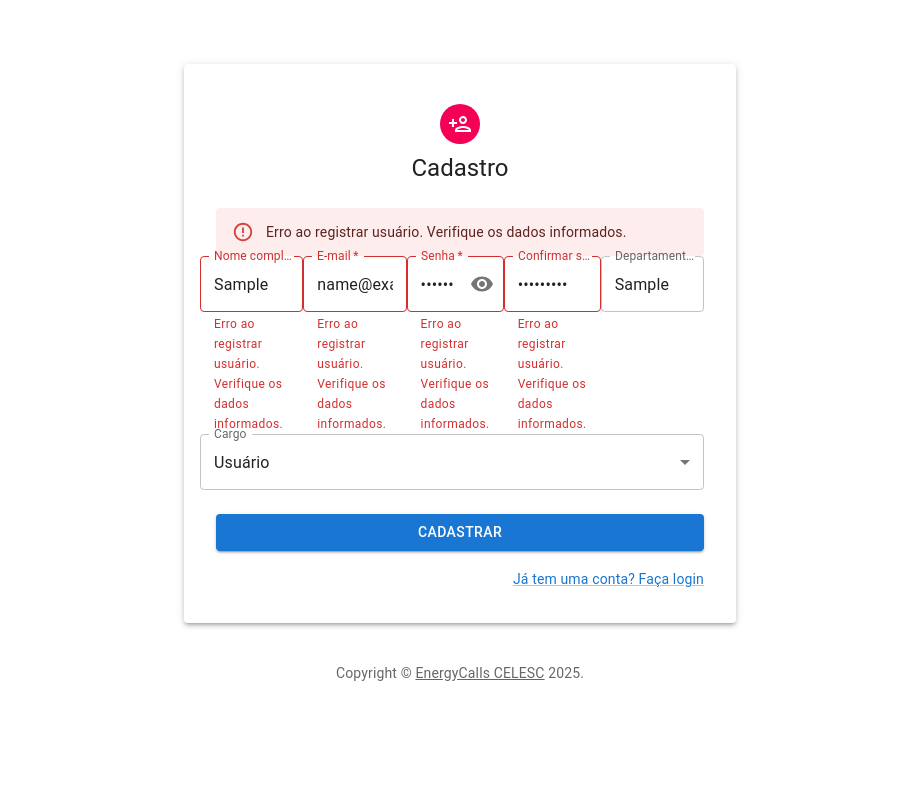
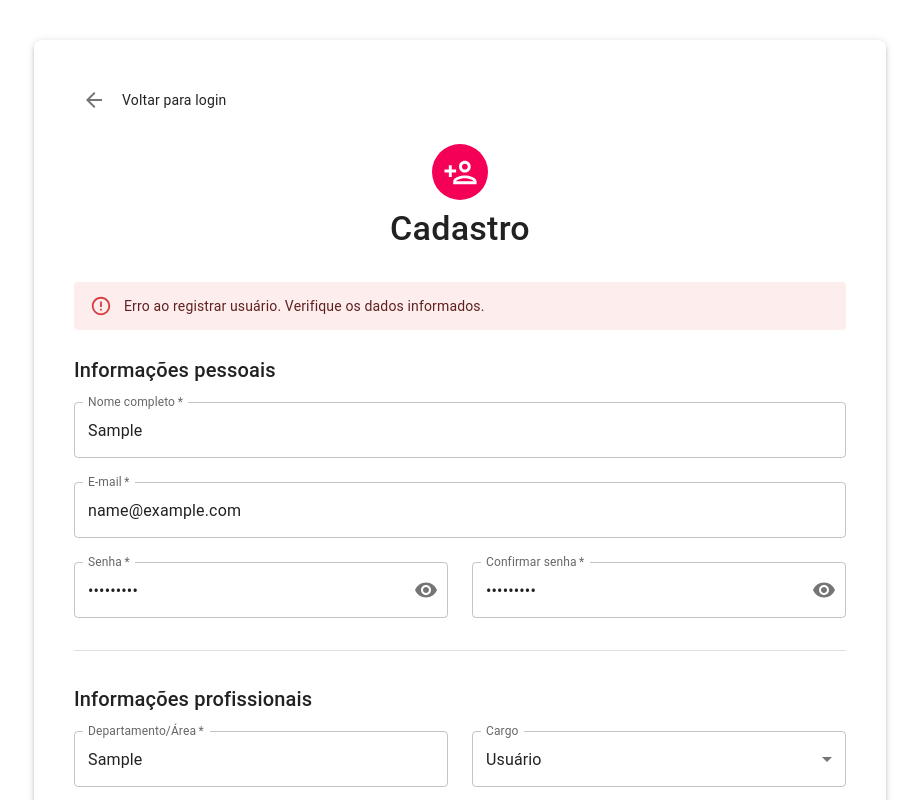
Before and after one commit to designativa07/celesc_energycalls, a React (Create React App) app in the folder client/: page /register in a window 1280 px wide. Both pictures are taken after typing "Sample", "name@example.com", "Sample123", "Sample123", "Sample" into the empty fields and a click on the button "CADASTRAR". Shown: the top 800 px of the page, without its empty margins (180-1099 px from the left). Built offline with nearby package versions, Linux system fonts and the light colour scheme; no server answers.

Commit message:
Improve UI: Add counterpart login button and enhance registration page layout

```diff
--- a/client/src/pages/Login.js
+++ b/client/src/pages/Login.js
@@ -11,12 +11,14 @@ import {
   Paper,
   Alert,
   IconButton,
-  InputAdornment
+  InputAdornment,
+  Divider
 } from '@mui/material';
 import {
   LockOutlined as LockOutlinedIcon,
   Visibility,
-  VisibilityOff
+  VisibilityOff,
+  Business as BusinessIcon
 } from '@mui/icons-material';
 import { useAuth } from '../contexts/AuthContext';
 
@@ -132,6 +134,21 @@ const Login = () => {
             >
               Entrar
             </Button>
+
+            <Divider sx={{ width: '100%', my: 2 }}>ou</Divider>
+
+            <Button
+              fullWidth
+              variant="outlined"
+              color="secondary"
+              startIcon={<BusinessIcon />}
+              component={RouterLink}
+              to="/counterpart-login"
+              sx={{ mb: 2 }}
+            >
+              Entrar como Contraparte
+            </Button>
+
             <Box sx={{ display: 'flex', justifyContent: 'space-between', width: '100%' }}>
               <Box>
                 <Link href="#" variant="body2">
--- a/client/src/pages/Register.js
+++ b/client/src/pages/Register.js
@@ -16,12 +16,14 @@ import {
   MenuItem,
   FormControl,
   InputLabel,
-  Select
+  Select,
+  Divider
 } from '@mui/material';
 import {
   PersonAddOutlined as PersonAddIcon,
   Visibility,
-  VisibilityOff
+  VisibilityOff,
+  ArrowBack as ArrowBackIcon
 } from '@mui/icons-material';
 import { useAuth } from '../contexts/AuthContext';
 
@@ -37,6 +39,7 @@ const Register = () => {
   const [error, setError] = useState('');
   const [success, setSuccess] = useState('');
   const [showPassword, setShowPassword] = useState(false);
+  const [showConfirmPassword, setShowConfirmPassword] = useState(false);
   const { register } = useAuth();
   const navigate = useNavigate();
 
@@ -91,11 +94,16 @@ const Register = () => {
     setShowPassword(!showPassword);
   };
 
+  const handleToggleConfirmPasswordVisibility = () => {
+    setShowConfirmPassword(!showConfirmPassword);
+  };
+
   return (
-    <Container component="main" maxWidth="sm">
+    <Container component="main" maxWidth="md">
       <Box
         sx={{
-          marginTop: 8,
+          marginTop: 5,
+          marginBottom: 5,
           display: 'flex',
           flexDirection: 'column',
           alignItems: 'center',
@@ -104,35 +112,48 @@ const Register = () => {
         <Paper
           elevation={3}
           sx={{
-            p: 4,
+            p: { xs: 3, md: 5 },
             width: '100%',
             display: 'flex',
             flexDirection: 'column',
             alignItems: 'center',
+            borderRadius: 2,
           }}
         >
-          <Avatar sx={{ m: 1, bgcolor: 'secondary.main' }}>
-            <PersonAddIcon />
+          <Box sx={{ display: 'flex', alignItems: 'center', alignSelf: 'flex-start', mb: 2 }}>
+            <IconButton onClick={() => navigate('/login')} sx={{ mr: 1 }}>
+              <ArrowBackIcon />
+            </IconButton>
+            <Typography variant="body2">Voltar para login</Typography>
+          </Box>
+
+          <Avatar sx={{ m: 1, bgcolor: 'secondary.main', width: 56, height: 56 }}>
+            <PersonAddIcon fontSize="large" />
           </Avatar>
-          <Typography component="h1" variant="h5">
+
+          <Typography component="h1" variant="h4" sx={{ mb: 3, fontWeight: 500 }}>
             Cadastro
           </Typography>
 
-          <Box component="form" onSubmit={handleSubmit} noValidate sx={{ mt: 3 }}>
+          <Box component="form" onSubmit={handleSubmit} noValidate sx={{ mt: 1, width: '100%' }}>
             {error && (
-              <Alert severity="error" sx={{ mb: 2 }}>
+              <Alert severity="error" sx={{ mb: 3 }}>
                 {error}
               </Alert>
             )}
 
             {success && (
-              <Alert severity="success" sx={{ mb: 2 }}>
+              <Alert severity="success" sx={{ mb: 3 }}>
                 {success}
               </Alert>
             )}
 
-            <Grid container spacing={2}>
-              <Grid flex={12}>
+            <Typography variant="h6" sx={{ mb: 2, fontWeight: 500 }}>
+              Informações pessoais
+            </Typography>
+
+            <Grid container spacing={3}>
+              <Grid item xs={12}>
                 <TextField
                   label="Nome completo"
                   fullWidth
@@ -140,12 +161,11 @@ const Register = () => {
                   name="name"
                   value={formData.name}
                   onChange={handleChange}
-                  error={!!error}
-                  helperText={error}
+                  variant="outlined"
                 />
               </Grid>
 
-              <Grid flex={12}>
+              <Grid item xs={12}>
                 <TextField
                   label="E-mail"
                   fullWidth
@@ -154,22 +174,20 @@ const Register = () => {
                   name="email"
                   value={formData.email}
                   onChange={handleChange}
-                  error={!!error}
-                  helperText={error}
+                  variant="outlined"
                 />
               </Grid>
 
-              <Grid flex={1}>
+              <Grid item xs={12} md={6}>
                 <TextField
                   label="Senha"
                   fullWidth
                   required
-                  type="password"
+                  type={showPassword ? 'text' : 'password'}
                   name="password"
                   value={formData.password}
                   onChange={handleChange}
-                  error={!!error}
-                  helperText={error}
+                  variant="outlined"
                   InputProps={{
                     endAdornment: (
                       <InputAdornment position="end">
@@ -186,32 +204,54 @@ const Register = () => {
                 />
               </Grid>
 
-              <Grid flex={1}>
+              <Grid item xs={12} md={6}>
                 <TextField
                   label="Confirmar senha"
                   fullWidth
                   required
-                  type="password"
+                  type={showConfirmPassword ? 'text' : 'password'}
                   name="confirmPassword"
                   value={formData.confirmPassword}
                   onChange={handleChange}
-                  error={!!error}
-                  helperText={error}
+                  variant="outlined"
+                  InputProps={{
+                    endAdornment: (
+                      <InputAdornment position="end">
+                        <IconButton
+                          aria-label="toggle password visibility"
+                          onClick={handleToggleConfirmPasswordVisibility}
+                          edge="end"
+                        >
+                          {showConfirmPassword ? <VisibilityOff /> : <Visibility />}
+                        </IconButton>
+                      </InputAdornment>
+                    )
+                  }}
+                />
+              </Grid>
+            </Grid>
+
+            <Divider sx={{ my: 4 }} />
+
+            <Typography variant="h6" sx={{ mb: 2, fontWeight: 500 }}>
+              Informações profissionais
+            </Typography>
+
+            <Grid container spacing={3}>
+              <Grid item xs={12} md={6}>
+                <TextField
+                  label="Departamento/Área"
+                  fullWidth
+                  required
+                  name="department"
+                  value={formData.department}
+                  onChange={handleChange}
+                  variant="outlined"
                 />
               </Grid>
 
-              <Grid flex={12}>
-                <TextField
-                  label="Departamento/Área"
-                  fullWidth
-                  name="department"
-                  value={formData.department}
-                  onChange={handleChange}
-                />
-              </Grid>
-
-              <Grid flex={12}>
-                <FormControl fullWidth>
+              <Grid item xs={12} md={6}>
+                <FormControl fullWidth variant="outlined">
                   <InputLabel id="role-label">Cargo</InputLabel>
                   <Select
                     labelId="role-label"
@@ -228,25 +268,20 @@ const Register = () => {
                 </FormControl>
               </Grid>
             </Grid>
+
             <Button
               type="submit"
               fullWidth
               variant="contained"
-              sx={{ mt: 3, mb: 2 }}
+              size="large"
+              sx={{ mt: 4, mb: 2, py: 1.5, fontSize: '1rem' }}
             >
               Cadastrar
             </Button>
-            <Grid container justifyContent="flex-end">
-              <Grid item>
-                <Link component={RouterLink} to="/login" variant="body2">
-                  Já tem uma conta? Faça login
-                </Link>
-              </Grid>
-            </Grid>
           </Box>
         </Paper>
       </Box>
-      <Box sx={{ mt: 5, mb: 4, textAlign: 'center' }}>
+      <Box sx={{ mt: 2, mb: 4, textAlign: 'center' }}>
         <Typography variant="body2" color="text.secondary">
           {'Copyright © '}
           <Link color="inherit" href="#">
```
